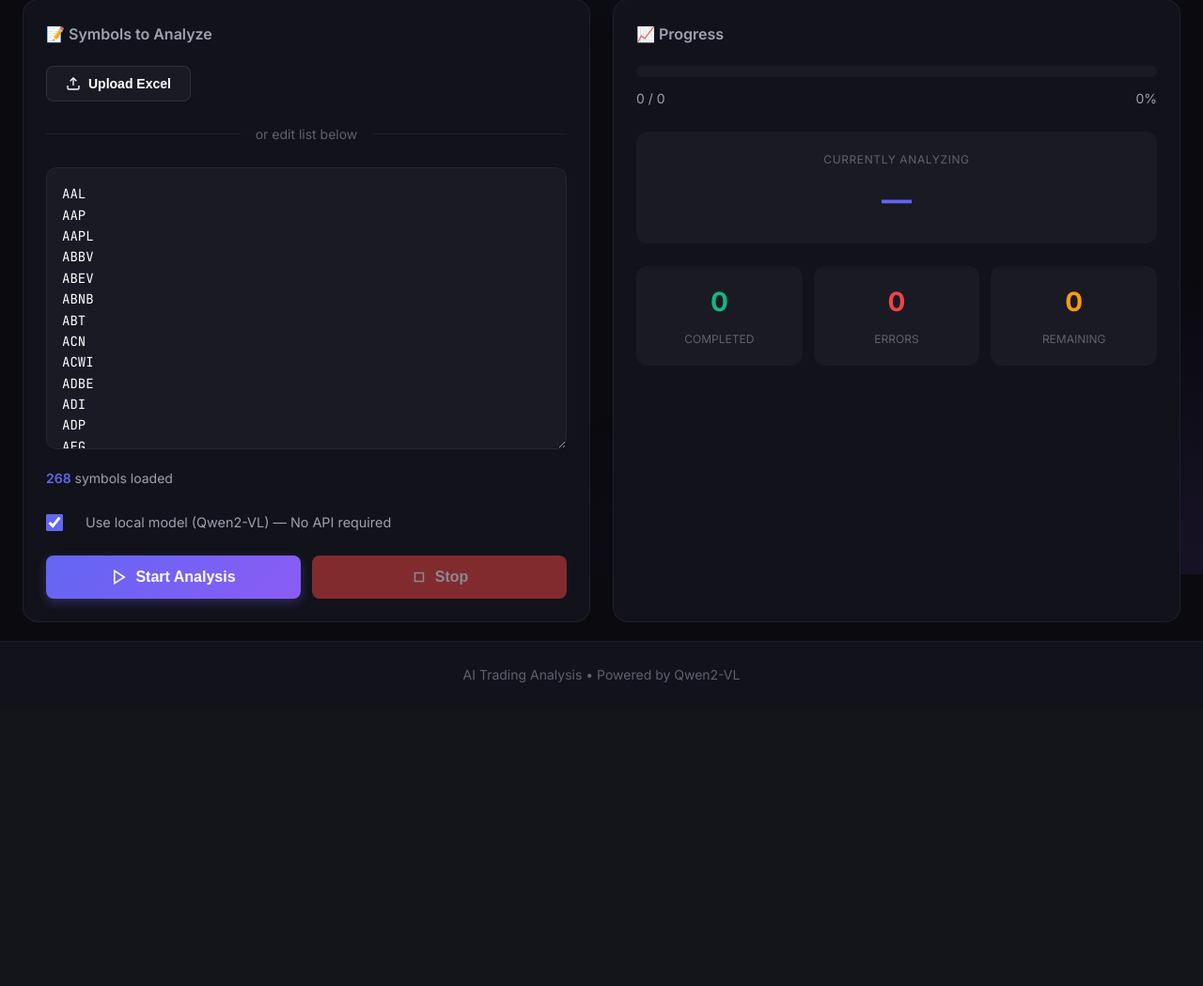
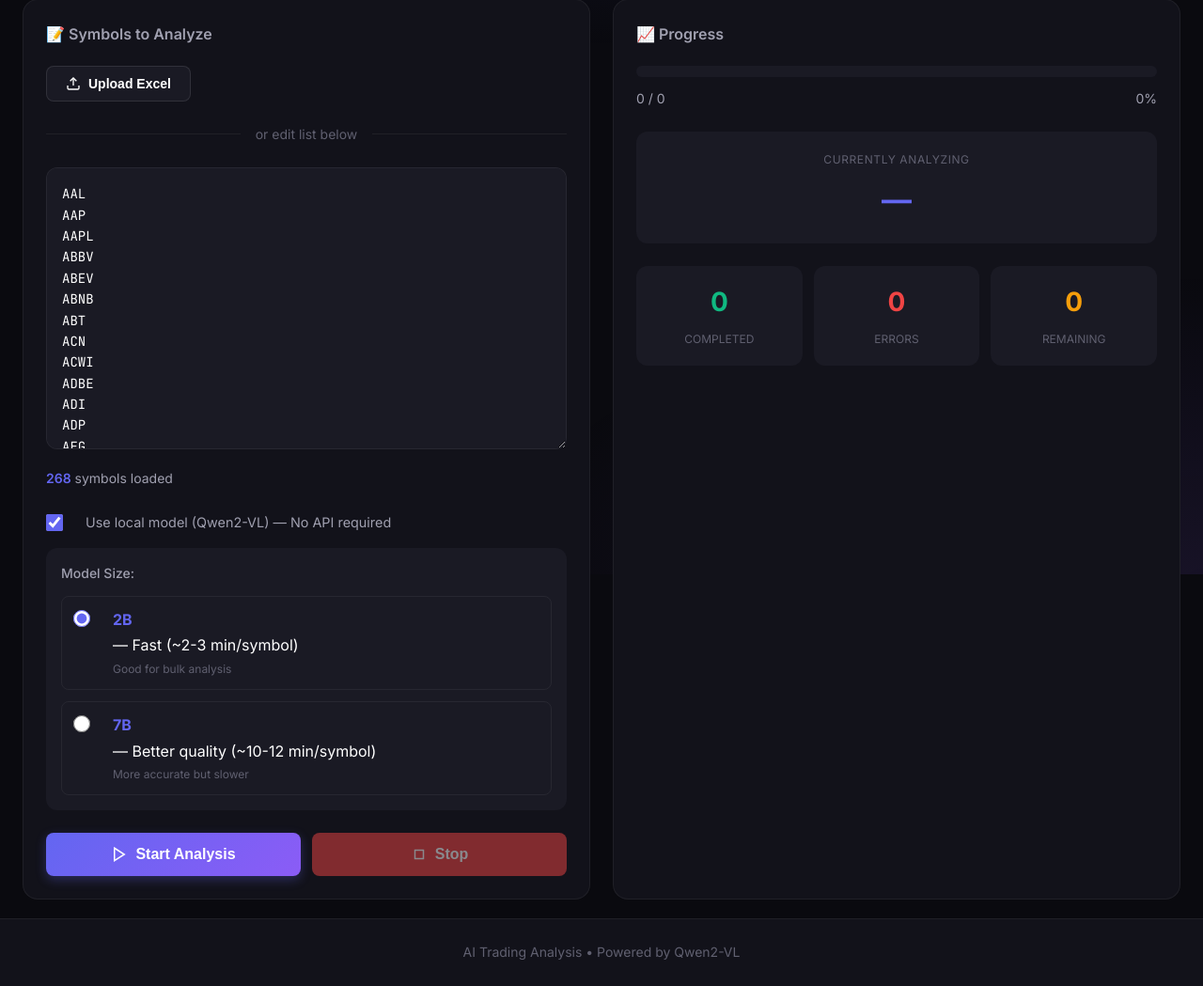
Before and after one commit to yura9011/TradingView_dashboard, a Flask app: page /bulk in a window 1280 px wide. Shown: the part 189-1238 px from the top of the page at 94% size. Before the commit the page ends 915 px from the top, so only its background shows below. Run offline with Flask 3, Linux system fonts and the light colour scheme; data that the repository does not hold is empty.

Commit message:
Add model size toggle (2B fast vs 7B quality)

```diff
--- a/dashboard/app.py
+++ b/dashboard/app.py
@@ -190,7 +190,7 @@ def serve_report_asset(filename):
 # BULK ANALYSIS ENDPOINTS
 # ============================================================
 
-def run_bulk_analysis_worker(symbols: list, use_local_model: bool = True):
+def run_bulk_analysis_worker(symbols: list, use_local_model: bool = True, model_name: str = None):
     """Worker thread for bulk analysis."""
     import asyncio
     import time
@@ -201,17 +201,22 @@ def run_bulk_analysis_worker(symbols: list, use_local_model: bool = True):
     bulk_analysis_state["completed"] = []
     bulk_analysis_state["errors"] = []
 
-    # Import analysis function based on model choice
-    if use_local_model:
-        from main_multiagent_local import analyze_with_local_model as analyze_func
-    else:
-        from main_multiagent import analyze_with_multiagent as analyze_func
-
     # Create a single event loop for all analyses
     loop = asyncio.new_event_loop()
     asyncio.set_event_loop(loop)
 
     try:
+        # Import and configure analysis function based on model choice
+        if use_local_model:
+            from main_multiagent_local import analyze_with_local_model
+            # Use provided model or default to 2B for speed
+            selected_model = model_name or "Qwen/Qwen2-VL-2B-Instruct"
+
+            async def analyze_func(symbol):
+                return await analyze_with_local_model(symbol, model_name=selected_model)
+        else:
+            from main_multiagent import analyze_with_multiagent as analyze_func
+
         for i, symbol in enumerate(symbols):
             if not bulk_analysis_state["running"]:
                 break  # Cancelled
@@ -248,6 +253,7 @@ def start_bulk_analysis():
     data = request.get_json()
     symbols = data.get("symbols", [])
     use_local = data.get("use_local_model", True)
+    model_name = data.get("model_name", None)
 
     if not symbols:
         return jsonify({"error": "No symbols provided"}), 400
@@ -258,7 +264,7 @@ def start_bulk_analysis():
     # Start worker thread
     thread = threading.Thread(
         target=run_bulk_analysis_worker,
-        args=(symbols, use_local),
+        args=(symbols, use_local, model_name),
         daemon=True
     )
     thread.start()
@@ -266,7 +272,8 @@ def start_bulk_analysis():
     return jsonify({
         "status": "started",
         "total": len(symbols),
-        "symbols": symbols
+        "symbols": symbols,
+        "model": model_name if use_local else "gemini"
     })
 
 
--- a/dashboard/templates/bulk.html
+++ b/dashboard/templates/bulk.html
@@ -313,6 +313,29 @@ ZM</textarea>
             </label>
         </div>
 
+        <!-- Model Size Selection (only visible when local model is selected) -->
+        <div id="model-size-options" class="model-size-options">
+            <label class="option-label">Model Size:</label>
+            <div class="radio-group">
+                <label class="radio-wrapper">
+                    <input type="radio" name="model-size" value="2B" checked>
+                    <span class="radio-mark"></span>
+                    <span class="radio-label">
+                        <strong>2B</strong> — Fast (~2-3 min/symbol)
+                        <small>Good for bulk analysis</small>
+                    </span>
+                </label>
+                <label class="radio-wrapper">
+                    <input type="radio" name="model-size" value="7B">
+                    <span class="radio-mark"></span>
+                    <span class="radio-label">
+                        <strong>7B</strong> — Better quality (~10-12 min/symbol)
+                        <small>More accurate but slower</small>
+                    </span>
+                </label>
+            </div>
+        </div>
+
         <!-- Action Buttons -->
         <div class="action-buttons">
             <button id="start-btn" class="btn btn-primary btn-large">
@@ -450,7 +473,70 @@ ZM</textarea>
 }
 
 .options-row {
-    margin: 24px 0;
+    margin: 24px 0 16px 0;
+}
+
+.model-size-options {
+    background: var(--bg-elevated);
+    border-radius: var(--radius-md);
+    padding: 16px;
+    margin-bottom: 24px;
+}
+
+.model-size-options .option-label {
+    display: block;
+    font-size: 0.875rem;
+    color: var(--text-secondary);
+    margin-bottom: 12px;
+    font-weight: 500;
+}
+
+.radio-group {
+    display: flex;
+    flex-direction: column;
+    gap: 12px;
+}
+
+.radio-wrapper {
+    display: flex;
+    align-items: flex-start;
+    gap: 12px;
+    cursor: pointer;
+    padding: 12px;
+    border-radius: var(--radius-sm);
+    border: 1px solid var(--border-subtle);
+    transition: var(--transition-fast);
+}
+
+.radio-wrapper:hover {
+    border-color: var(--accent-primary);
+    background: rgba(99, 102, 241, 0.05);
+}
+
+.radio-wrapper input {
+    width: 18px;
+    height: 18px;
+    accent-color: var(--accent-primary);
+    margin-top: 2px;
+}
+
+.radio-wrapper input:checked + .radio-mark + .radio-label {
+    color: var(--text-primary);
+}
+
+.radio-label {
+    display: flex;
+    flex-direction: column;
+    gap: 2px;
+}
+
+.radio-label strong {
+    color: var(--accent-primary);
+}
+
+.radio-label small {
+    font-size: 0.75rem;
+    color: var(--text-muted);
 }
 
 .checkbox-wrapper {
@@ -600,8 +686,20 @@ document.addEventListener('DOMContentLoaded', function() {
     const startBtn = document.getElementById('start-btn');
     const stopBtn = document.getElementById('stop-btn');
     const useLocalModel = document.getElementById('use-local-model');
+    const modelSizeOptions = document.getElementById('model-size-options');
 
     let statusInterval = null;
+
+    // Toggle model size options visibility
+    useLocalModel.addEventListener('change', function() {
+        modelSizeOptions.style.display = this.checked ? 'block' : 'none';
+    });
+
+    // Get selected model name
+    function getSelectedModel() {
+        const modelSize = document.querySelector('input[name="model-size"]:checked').value;
+        return modelSize === '2B' ? 'Qwen/Qwen2-VL-2B-Instruct' : 'Qwen/Qwen2-VL-7B-Instruct';
+    }
 
     // Update symbol count
     function updateSymbolCount() {
@@ -661,7 +759,8 @@ document.addEventListener('DOMContentLoaded', function() {
                 headers: { 'Content-Type': 'application/json' },
                 body: JSON.stringify({
                     symbols: symbols,
-                    use_local_model: useLocalModel.checked
+                    use_local_model: useLocalModel.checked,
+                    model_name: useLocalModel.checked ? getSelectedModel() : null
                 })
             });
 
```
